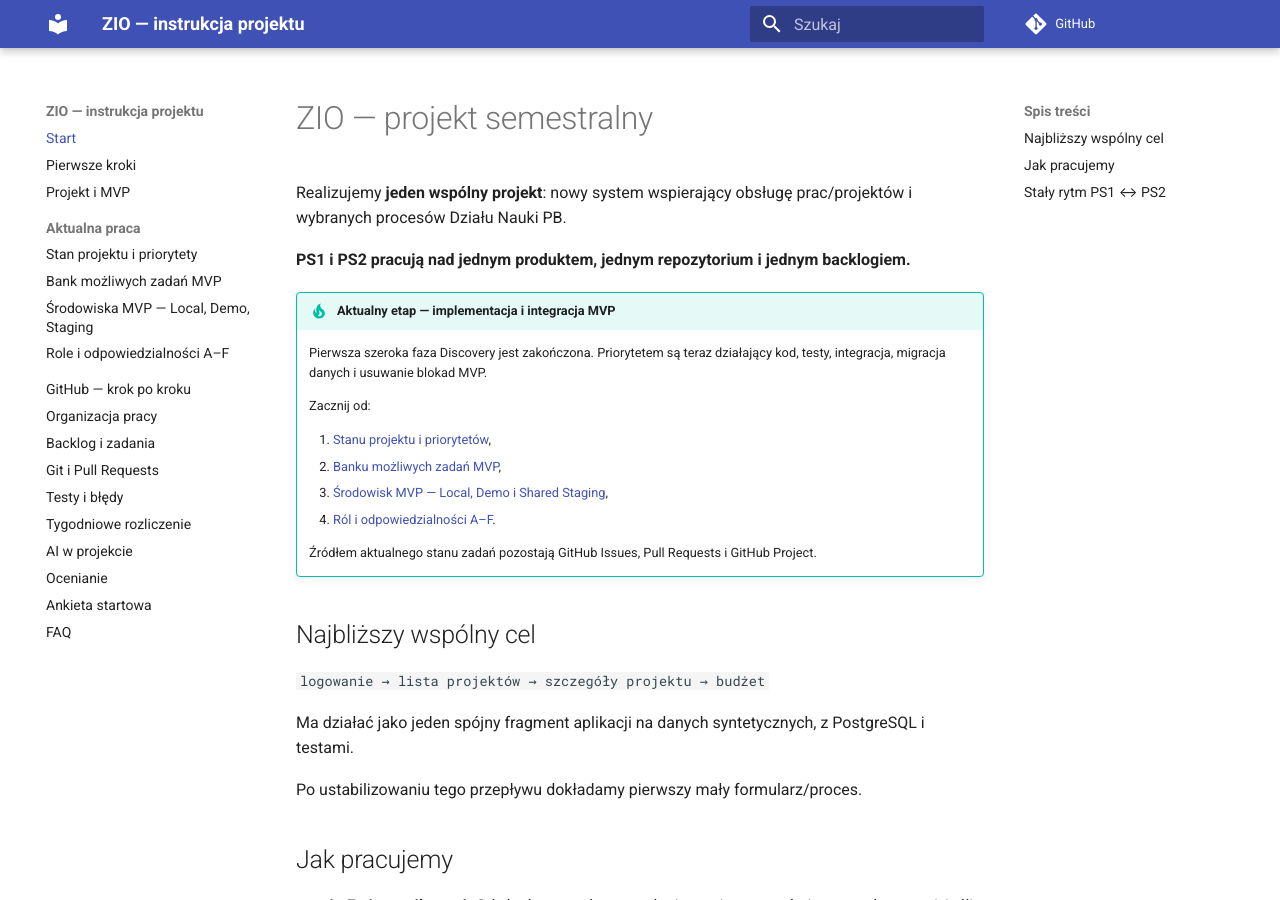
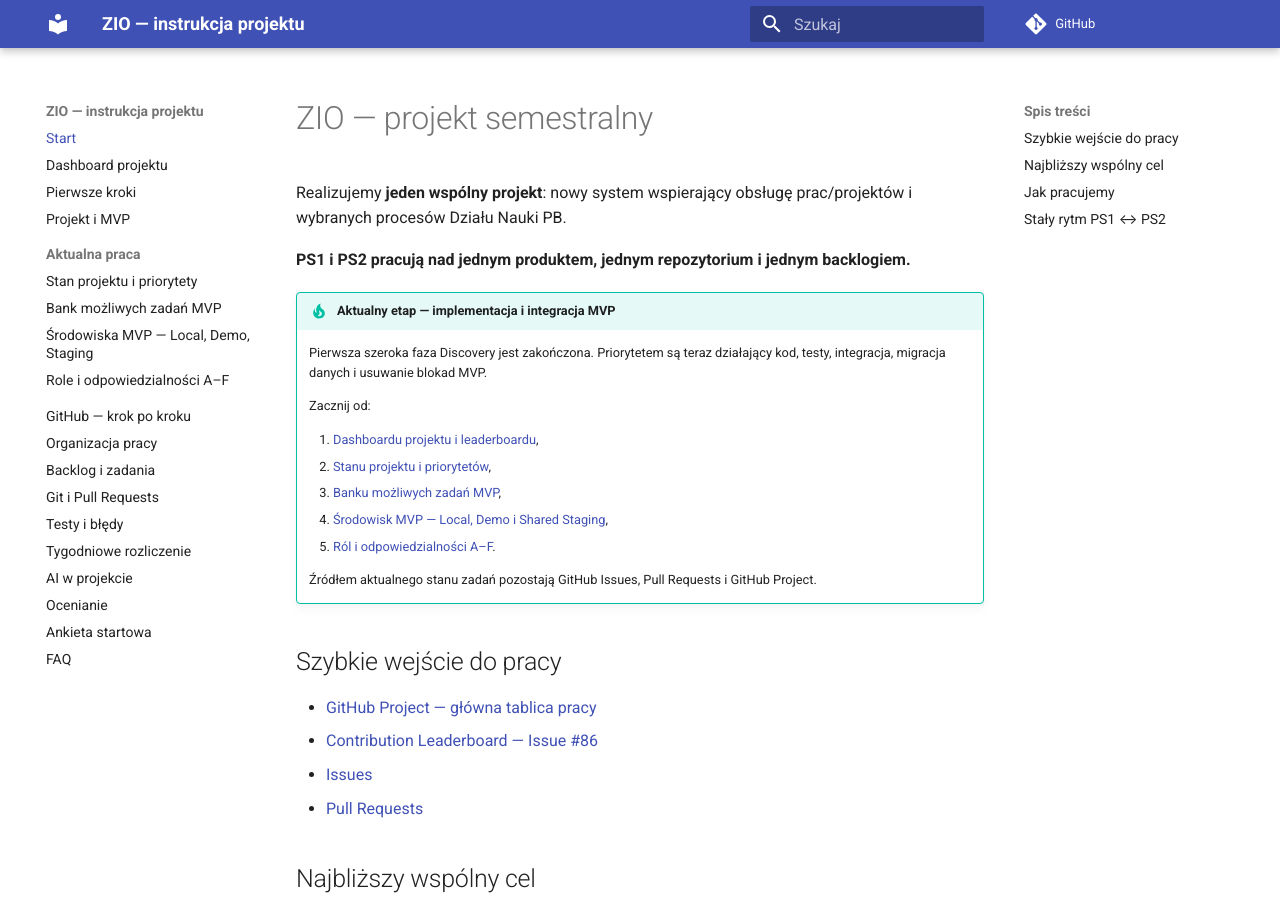
Before and after one commit to zio-wi-pb-mc/pb-science-office-manual, an MkDocs documentation site: the page built from manual/index.md, in a window 1280 px wide and 900 px high. Built offline with MkDocs 1.6.1 and Material for MkDocs 9.7.7, drawn with Linux system fonts in a browser that asks for light colours; comment, search, counter and statistics services are not loaded.

Commit message:
docs: add project dashboard and leaderboard
* docs: add project dashboard and leaderboard page

* docs: add dashboard to manual navigation

* docs: link project board and leaderboard from start page

* docs: link current status to project dashboard

```diff
--- a/manual/index.md
+++ b/manual/index.md
@@ -9,12 +9,20 @@ Realizujemy **jeden wspólny projekt**: nowy system wspierający obsługę prac/
 
     Zacznij od:
 
-    1. [Stanu projektu i priorytetów](16-propozycje-zadan-po-audycie.md),
-    2. [Banku możliwych zadań MVP](17-bank-zadan-mvp.md),
-    3. [Środowisk MVP — Local, Demo i Shared Staging](18-srodowiska-mvp.md),
-    4. [Ról i odpowiedzialności A–F](12-plan-discovery-a-f.md).
+    1. [Dashboardu projektu i leaderboardu](19-dashboard-projektu.md),
+    2. [Stanu projektu i priorytetów](16-propozycje-zadan-po-audycie.md),
+    3. [Banku możliwych zadań MVP](17-bank-zadan-mvp.md),
+    4. [Środowisk MVP — Local, Demo i Shared Staging](18-srodowiska-mvp.md),
+    5. [Ról i odpowiedzialności A–F](12-plan-discovery-a-f.md).
 
     Źródłem aktualnego stanu zadań pozostają GitHub Issues, Pull Requests i GitHub Project.
+
+## Szybkie wejście do pracy
+
+- [GitHub Project — główna tablica pracy](https://github.com/orgs/zio-wi-pb-mc/projects/1/views/1)
+- [Contribution Leaderboard — Issue #86](https://github.com/zio-wi-pb-mc/pb-science-office/issues/86)
+- [Issues](https://github.com/zio-wi-pb-mc/pb-science-office/issues)
+- [Pull Requests](https://github.com/zio-wi-pb-mc/pb-science-office/pulls)
 
 ## Najbliższy wspólny cel
 
--- a/mkdocs.yml
+++ b/mkdocs.yml
@@ -11,6 +11,7 @@ theme:
     - content.code.copy
 nav:
   - Start: index.md
+  - Dashboard projektu: 19-dashboard-projektu.md
   - Pierwsze kroki: 00-start.md
   - Projekt i MVP: 01-projekt-i-mvp.md
   - Aktualna praca:
```
Also changed, not shown: manual/16-propozycje-zadan-po-audycie.md (+1 -1 lines), manual/19-dashboard-projektu.md (added, +90 -0 lines).
